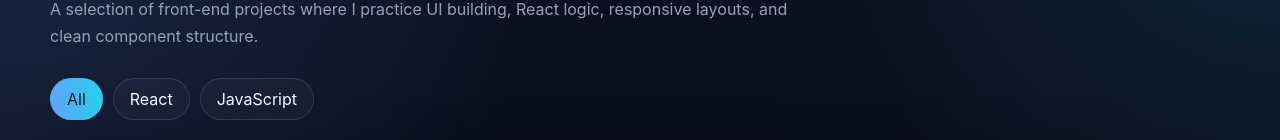
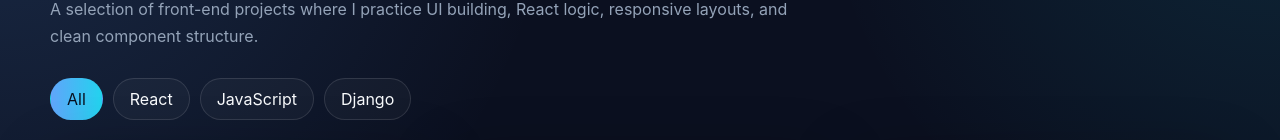
Before and after one commit to elhoudaiguiayoub/portfolioayoub, a React app in the folder portfolio/: page /projects in a window 1280 px wide. Shown: the part 160-300 px from the top of the page. Built offline with nearby package versions, Linux system fonts and the light colour scheme; the HTML template or start-up script is replaced by a standard one.

Commit message:
portfolio

```diff
--- a/portfolio/src/pages/Projects.jsx
+++ b/portfolio/src/pages/Projects.jsx
@@ -39,6 +39,13 @@ function Projects() {
             >
               JavaScript
             </button>
+            <button
+              className={`filter-btn ${filter === "Django" ? "active" : ""}`}
+              onClick={() => setFilter("Django")}
+            >
+              Django
+            </button>
+
           </div>
 
           <div className="projects-grid">
```
Also changed, not shown: portfolio/public/images/ayschool.png.
